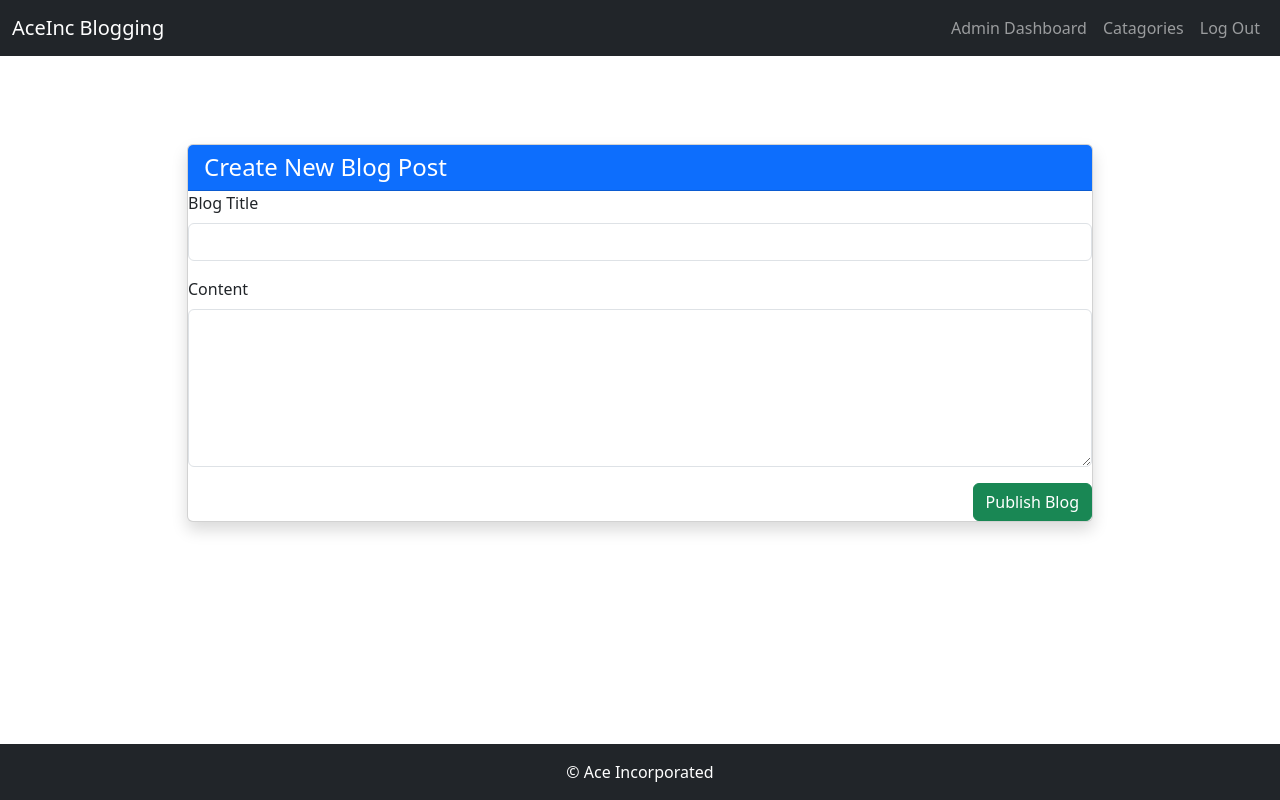
After one commit to Ace-7854/AceInc_blogging, a Flask app: page /new_post/1 in a window 1280 px wide. The commit adds this page. Run offline with Flask 3, Linux system fonts and the light colour scheme; the visitor is signed in with stand-in values (Sample User, id 1).

Commit message:
New post is done

```diff
--- a/app.py
+++ b/app.py
@@ -36,7 +36,7 @@ def login():
         from custom_modules.security_module import check_pass
         if check_pass(session['user']['password'], pwrd):
             session['user']['password'] = None
-            print(session['user'])
+            # print(session['user'])
             return redirect(url_for('blog_catagories'))
         else:
             return "Incorrect password given"
@@ -113,6 +113,26 @@ def new_cat():
 
     return render_template('new_cat.html')
 
+@app.route('/new_post/<int:cat_id>', methods=['POST','GET'])
+def new_post(cat_id:int):
+    if 'user' not in session:
+        return redirect(url_for('logout'))
+
+    if request.method == 'POST':
+        title = request.form['title']
+        content = request.form['content']
+
+        from custom_modules.mysql_module import MySQLManager
+        db = MySQLManager()
+        db.connect()
+        db.insert_new_post(session['user']['user_id'], title, content)
+        post = db.get_post_by_title(title)
+        db.insert_link_cat_post(cat_id, post['post_id'])
+        db.disconnect()
+
+        return redirect(url_for('blog_catagories'))
+
+    return render_template('new_post.html')
 
 @app.route('/view_blog/<string:slug>')
 def view_blog(slug:str):
@@ -197,10 +217,9 @@ def blogs(slug:str):
     db = MySQLManager()
     db.connect()
     cat = db.get_cat_by_slug(slug)
-    print(cat)
+    # print(cat)
     posts = db.get_all_posts_by_cat(cat['catagory_id'])
-    print(posts)
-
+    # print(posts)
     lst_of_psts = []
     for post in posts:
         temp_p = db.get_post_by_id(post['post_id'])
--- a/templates/list_blogs_cat.html
+++ b/templates/list_blogs_cat.html
@@ -7,7 +7,7 @@
 <div class="container my-5">
     <h2 class="mb-4 text-center">Blogs in "{{ cata['cat_name'] }}"</h2>
         {% if session['user']['role'] != 'reader' %}
-        <a href="#" class="btn btn-primary mb-4">Make New Blog</a>
+        <a href="{{ url_for('new_post', cat_id = cata['catagory_id']) }}" class="btn btn-primary mb-4">Make New Blog</a>
         {% endif %}
 
     {% if psts %}
--- /dev/null
+++ b/templates/new_post.html
@@ -0,0 +1,35 @@
+<!-- ADDING A NEW POST -->
+ {% extends 'base.html' %}
+
+{% block title %}Create New Blog | AceInc{% endblock %}
+
+{% block content %}
+<div class="container my-5">
+    <div class="row justify-content-center">
+        <div class="col-md-10">
+            <div class="card shadow">
+                <div class="card-header bg-primary text-white">
+                    <h4 class="mb-0">Create New Blog Post</h4>
+                </div>
+                    <form method="POST">
+                        <div class="mb-3">
+                            <label for="title" class="form-label">Blog Title</label>
+                            <input type="text" class="form-control" id="title" name="title" required>
+                        </div>
+
+                        <div class="mb-3">
+                            <label for="content" class="form-label">Content</label>
+                            <textarea class="form-control" id="content" name="content" rows="6" required></textarea>
+                        </div>
+
+                        <div class="text-end">
+                            <button type="submit" class="btn btn-success">Publish Blog</button>
+                        </div>
+                    </form>
+
+                </div>
+            </div>
+        </div>
+    </div>
+</div>
+{% endblock %}
```
